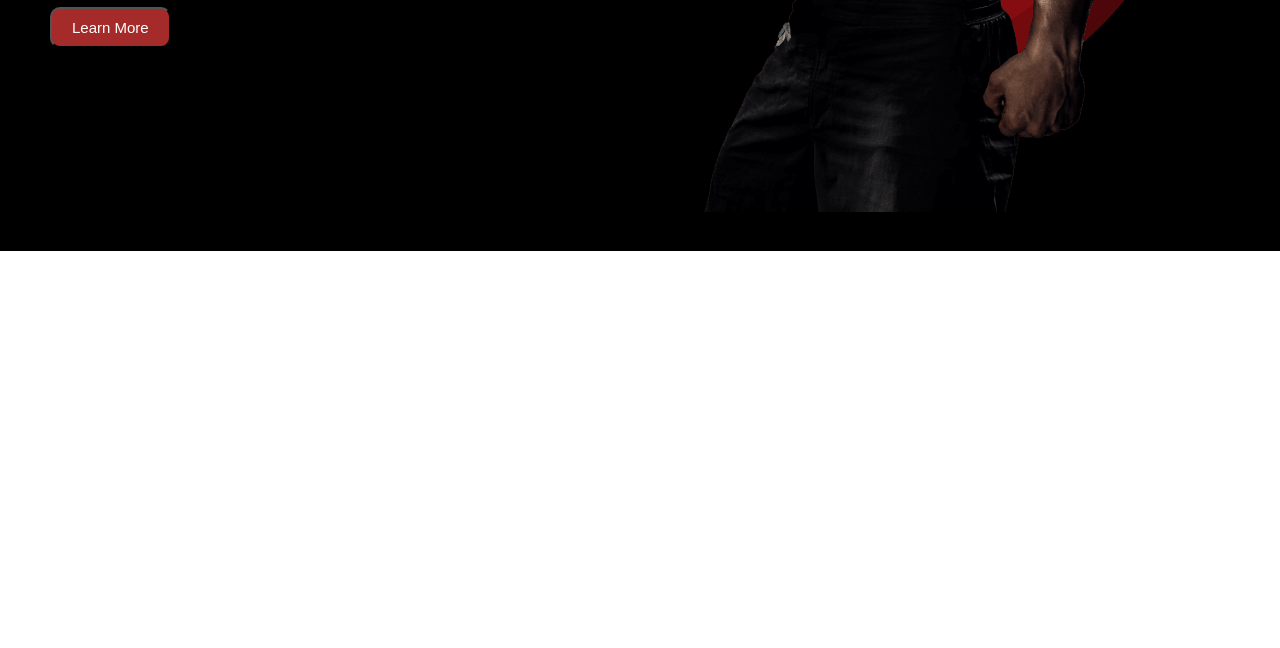
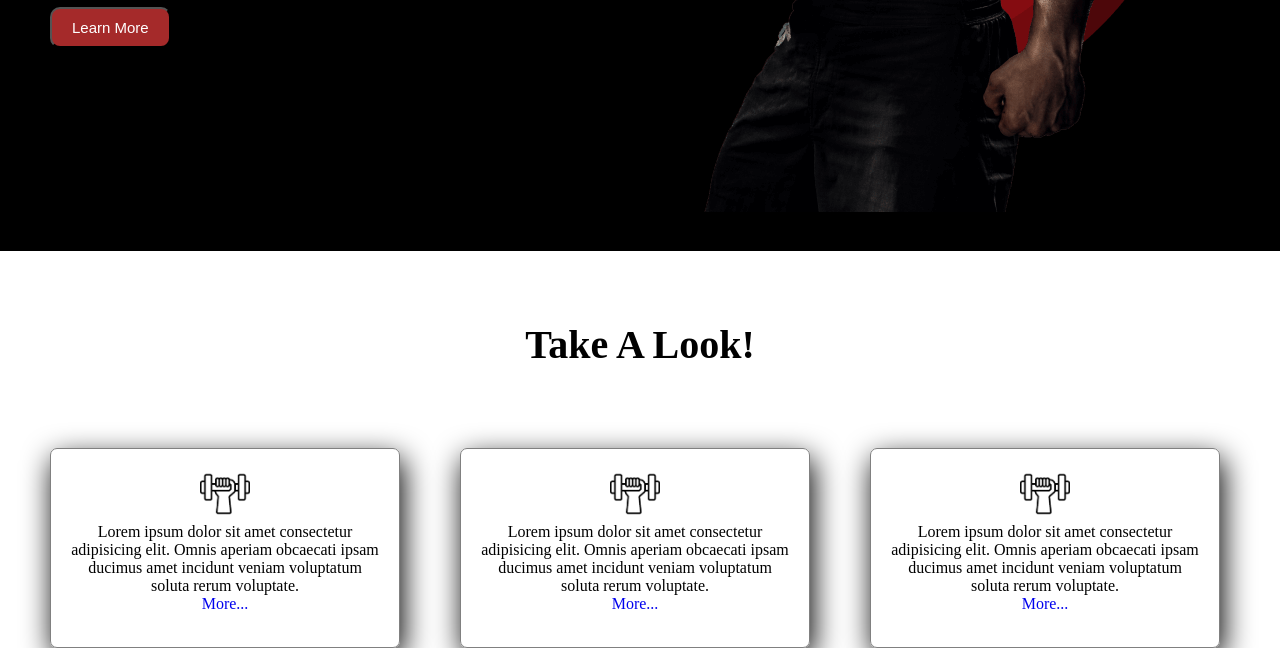
Before and after one commit to Rakibul187/gym-practice-project, a plain HTML site: page index.html in a window 1280 px wide. Shown: the part 606-1254 px from the top of the page. Before the commit the page ends 857 px from the top, so only its background shows below. Drawn offline with Linux system fonts and the light colour scheme.

Commit message:
card section added

```diff
--- a/index.html
+++ b/index.html
@@ -37,6 +37,39 @@
             <div class="baner-img"><img src="./images/home-bg.png" alt=""></div>
         </div>
     </div>
+    <!-- ============card secxtion=============== -->
+    <div class="section-two">
+        <h1 class="card-title">Take A Look!</h1>
+        <div class="card-section">
+            <div class="card1">
+                <div class="card-description">
+                    <img class="card-img" src="./images/package/icon1.png" alt="">
+                    <p>Lorem ipsum dolor sit amet consectetur adipisicing elit. Omnis aperiam obcaecati ipsam ducimus
+                        amet
+                        incidunt veniam voluptatum soluta rerum voluptate.</p>
+                    <a href="#">More...</a>
+                </div>
+            </div>
+            <div class="card1">
+                <div class="card-description">
+                    <img class="card-img" src="./images/package/icon1.png" alt="">
+                    <p>Lorem ipsum dolor sit amet consectetur adipisicing elit. Omnis aperiam obcaecati ipsam ducimus
+                        amet
+                        incidunt veniam voluptatum soluta rerum voluptate.</p>
+                    <a href="#">More...</a>
+                </div>
+            </div>
+            <div class="card1">
+                <div class="card-description">
+                    <img class="card-img" src="./images/package/icon1.png" alt="">
+                    <p>Lorem ipsum dolor sit amet consectetur adipisicing elit. Omnis aperiam obcaecati ipsam ducimus
+                        amet
+                        incidunt veniam voluptatum soluta rerum voluptate.</p>
+                    <a href="#">More...</a>
+                </div>
+            </div>
+        </div>
+    </div>
 </body>
 
 </html>
--- a/style.css
+++ b/style.css
@@ -11,17 +11,20 @@
     background-color: black;
     padding: 10px;
     color: white;
+    flex-wrap: wrap;
 }
 
 .menu-items {
     display: flex;
-    justify-content: space-around;
+    justify-content: space-between;
+
 }
 
 .menu-items li {
     list-style: none;
     margin-right: 20px;
     cursor: pointer;
+    font-size: 20px;
 
 }
 
@@ -37,7 +40,7 @@
     background-color: black;
     color: white;
     width: 100%;
-    height: 100vh;
+    min-height: 100vh;
 }
 
 .baner-left {
@@ -72,3 +75,48 @@
 .baner-img {
     image-rendering: cover;
 }
+
+/* section two card */
+.section-two {
+    margin-top: 70px;
+
+}
+
+.section-two a {
+    text-decoration: none;
+}
+
+.card1 {
+    width: 350px;
+    height: 200px;
+    border: 1px solid grey;
+    text-align: center;
+    border-radius: 7px;
+    padding: 20px;
+    box-shadow: 3px 10px 30px;
+    margin-top: 30px;
+    margin-right: 10px;
+}
+
+.card1:hover {
+    border: 1px solid rgb(184, 97, 97);
+    margin-top: -25px;
+    transition: .8s;
+}
+
+.card-title {
+    text-align: center;
+    margin-bottom: 50px;
+    font-size: 40px;
+    font-weight: bold;
+}
+
+.card-img {
+    width: 50px;
+}
+
+.card-section {
+    display: flex;
+    justify-content: space-evenly;
+    flex-wrap: wrap;
+}
```
